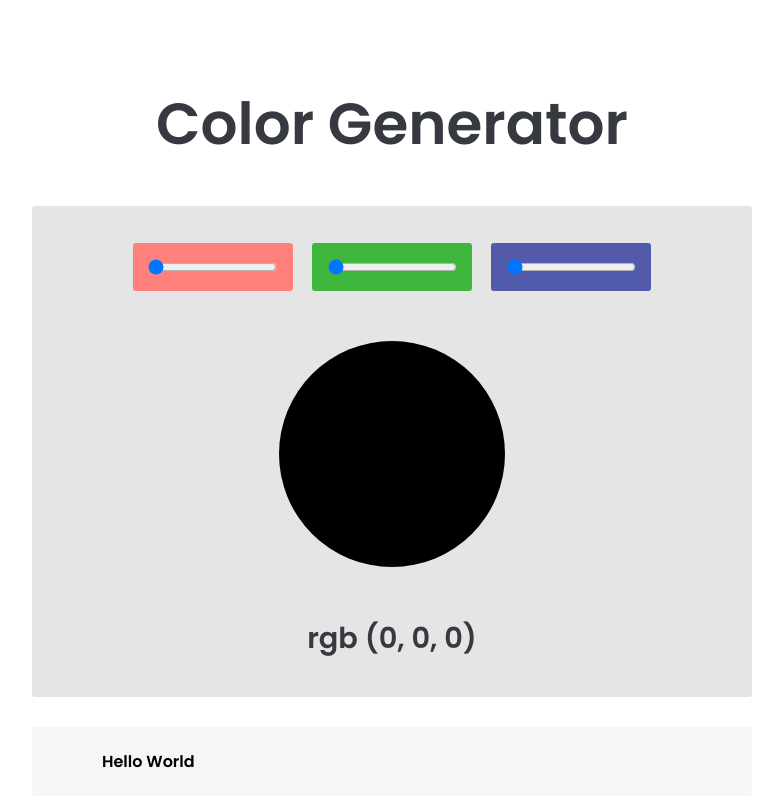
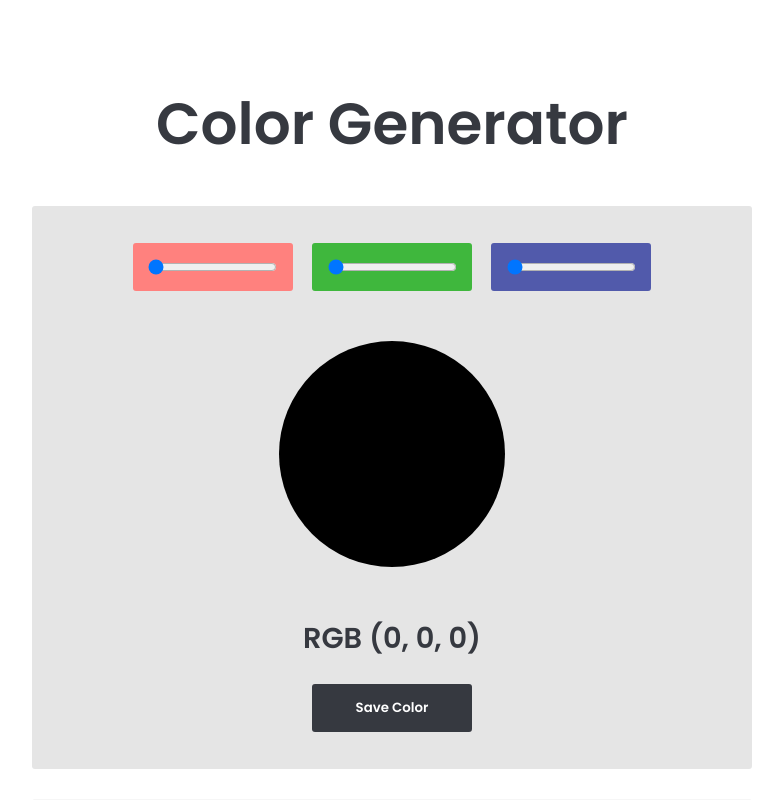
Before and after one commit to jbiers/color-generator, a React (Create React App) app: page / in a window 1280 px wide. Shown: the top 800 px of the page, without its empty margins (248-1031 px from the left). Built offline with nearby package versions, Linux system fonts and the light colour scheme.

Commit message:
added save color button

```diff
--- a/src/components/ColorGenerator/index.tsx
+++ b/src/components/ColorGenerator/index.tsx
@@ -38,6 +38,7 @@ export function ColorGenerator() {
             <GeneratedColor rgbValue={rgbValue} />
             <GeneratedColorCode redValue={redValue} greenValue={greenValue} blueValue={blueValue} />
 
+            <button className="addColorBtn">Save Color</button>
         </Container>
     )
 }
--- a/src/components/ColorGenerator/styles.ts
+++ b/src/components/ColorGenerator/styles.ts
@@ -6,6 +6,10 @@ export const Container = styled.main`
     padding: 2.313rem;
     border-radius: 0.188rem;
     background: var(--light-gray);
+    display: flex;
+    justify-content: center;
+    flex-direction: column;
+    align-items: center;
 
     .colors {
         display: grid;
@@ -36,6 +40,24 @@ export const Container = styled.main`
         }
     }
 
+    .addColorBtn {
+        margin-top: 1.5rem;
+        width: 10rem;
+        height: 3rem;
+        border: none;
+        border-radius: 0.188rem;
+        font-weight: bold;
+
+        background: var(--dark-gray);
+        color: var(--white);
+
+        transition: 0.2s filter;
+
+        &:hover {
+            filter: brightness(0.9);
+        }
+    }
+
     @media (max-width: 700px) {
         width: 100%;
 
--- a/src/components/GeneratedColorCode/index.tsx
+++ b/src/components/GeneratedColorCode/index.tsx
@@ -9,7 +9,7 @@ interface GeneratedColorCodeProps {
 export function GeneratedColorCode(props: GeneratedColorCodeProps) {
     return (
         <ColorCode>
-            rgb (
+            RGB (
             <span className="rgbRed">{props.redValue}</span>,&nbsp;
             <span className="rgbGreen">{props.greenValue}</span>,&nbsp;
             <span className="rgbBlue">{props.blueValue}</span>)
```
